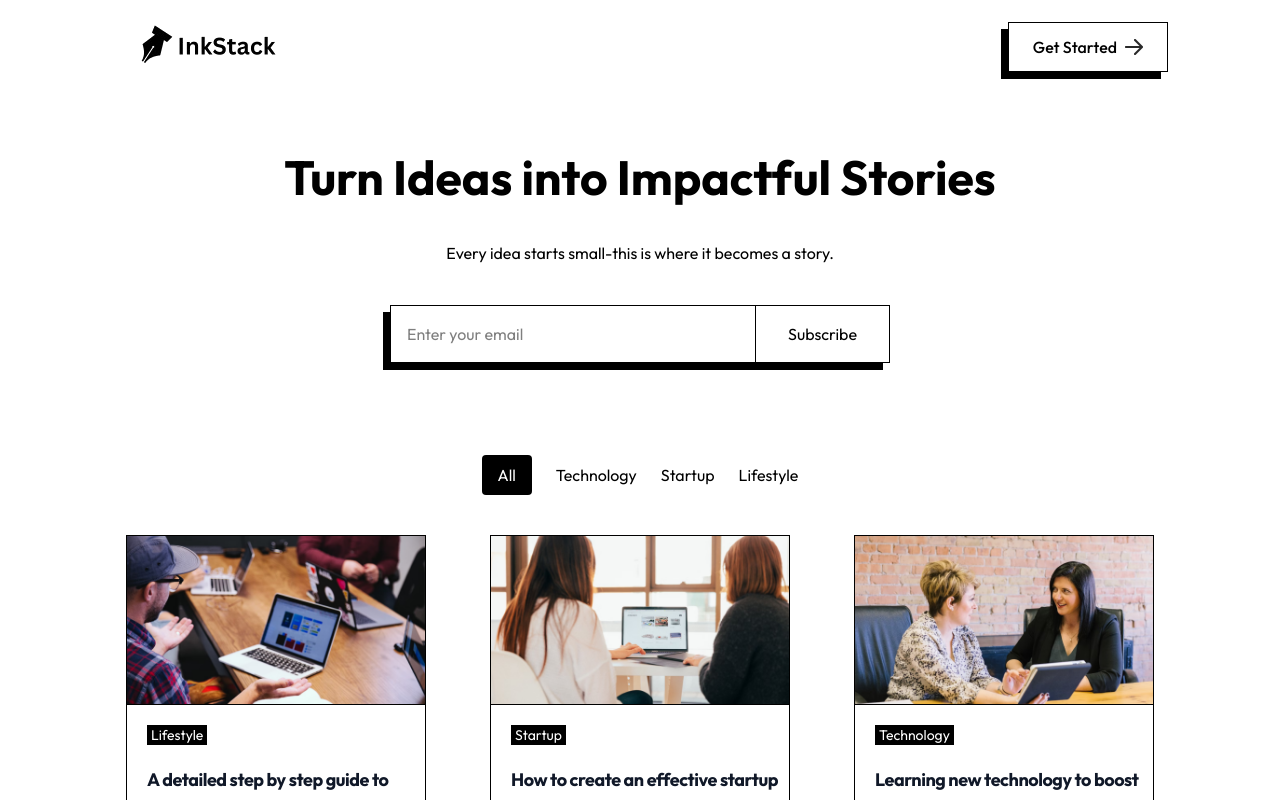
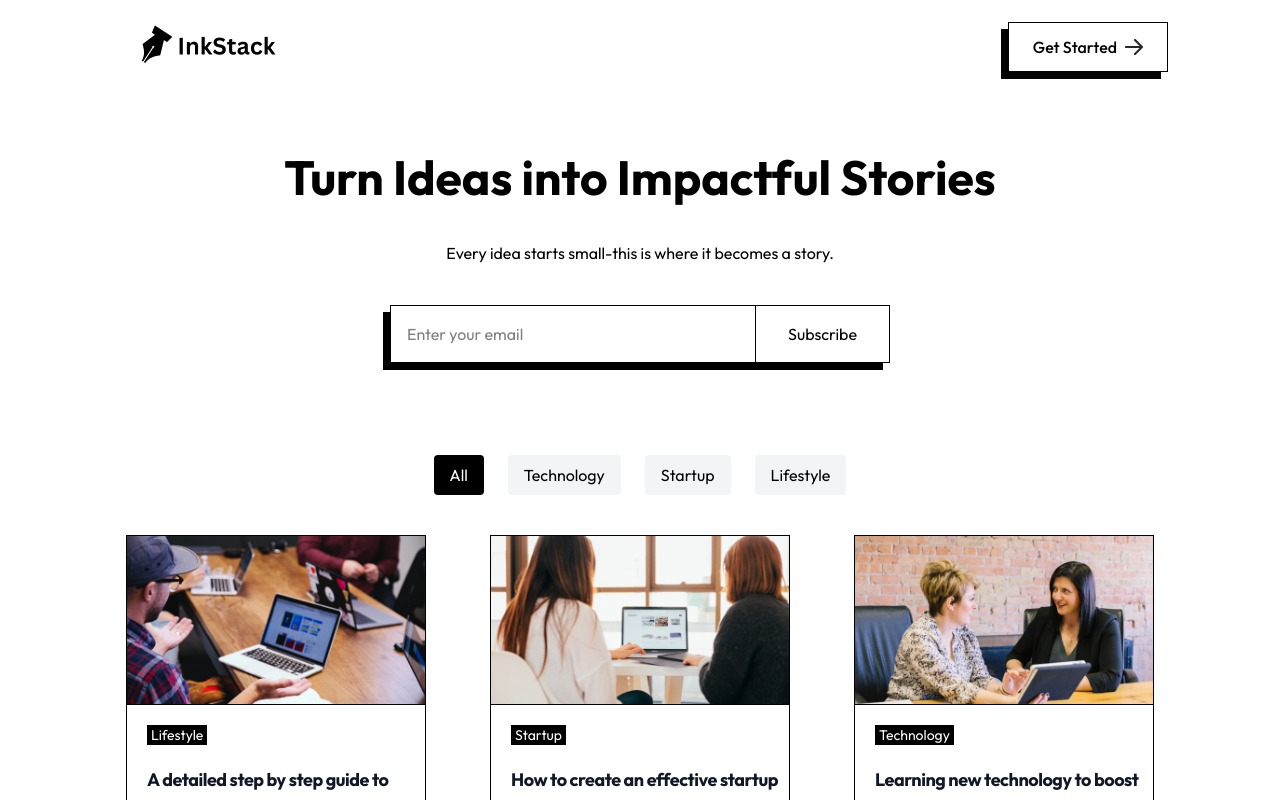
Before and after one commit to m-abdullah-06/inkstack, a Next.js app: page / in a window 1280 px wide. Shown: the top 800 px of the page. Built offline with nearby package versions, Linux system fonts and the light colour scheme.

Commit message:
Added footer

```diff
--- a/Components/bloglist.jsx
+++ b/Components/bloglist.jsx
@@ -1,18 +1,24 @@
 import { blog_data } from "@/Assets/assets";
-import React from "react";
+import React, { useState } from 'react';
 import BlogItem from "./blogitem";
 
 const BlogList = () => {
+    const [menu,setMenu] = useState('All');
+
+
+
+
+
     return (
         <div>
             <div className='flex justify-center gap-6 my-10'>
-                <button className='bg-black text-white px-4 py-2 rounded'>All</button>
-                <button>Technology</button>
-                <button>Startup</button>
-                <button>Lifestyle</button>
+                <button onClick={()=>setMenu('All')} className={menu === 'All' ? 'bg-black text-white px-4 py-2 rounded' : 'bg-gray-100 text-black px-4 py-2 rounded'}>All</button>
+                <button onClick={()=>setMenu('Technology')} className={menu === 'Technology' ? 'bg-black text-white px-4 py-2 rounded' : 'bg-gray-100 text-black px-4 py-2 rounded'}>Technology</button>
+                <button onClick={()=>setMenu('Startup')} className={menu === 'Startup' ? 'bg-black text-white px-4 py-2 rounded' : 'bg-gray-100 text-black px-4 py-2 rounded'}>Startup</button>
+                <button onClick={()=>setMenu('Lifestyle')} className={menu === 'Lifestyle' ? 'bg-black text-white px-4 py-2 rounded' : 'bg-gray-100 text-black px-4 py-2 rounded'}>Lifestyle</button>
             </div>
             <div className='flex flex-wrap justify-around gap-1 gap-y-10 mb-16 xl:mx-24'>
-                {blog_data.map((item, index) =>{
+                {blog_data.filter(item => menu === 'All' || item.category === menu).map((item, index) =>{
                     return <BlogItem key={index} image={item.image} title={item.title} description={item.description} category={item.category} />
                 })}
 
```
